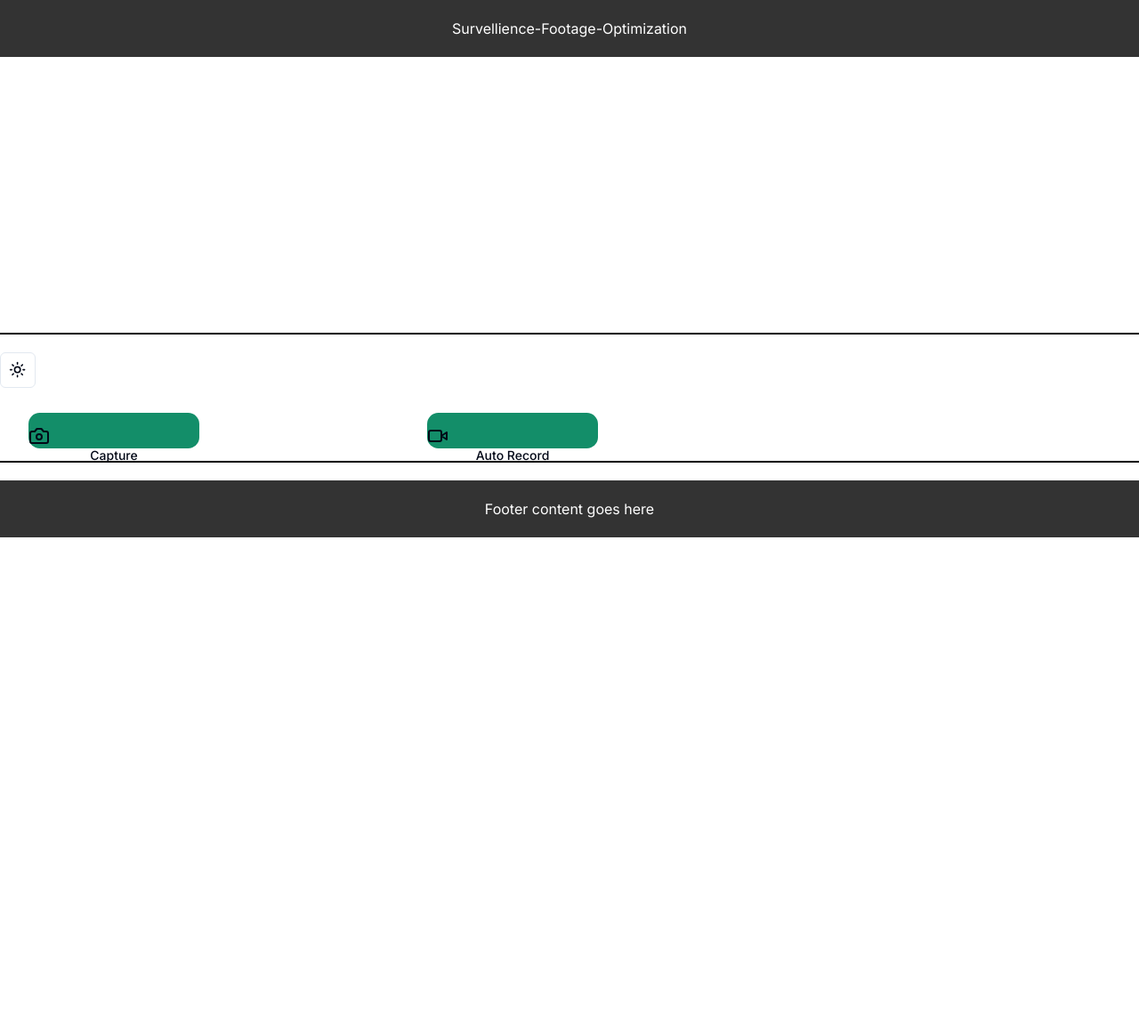
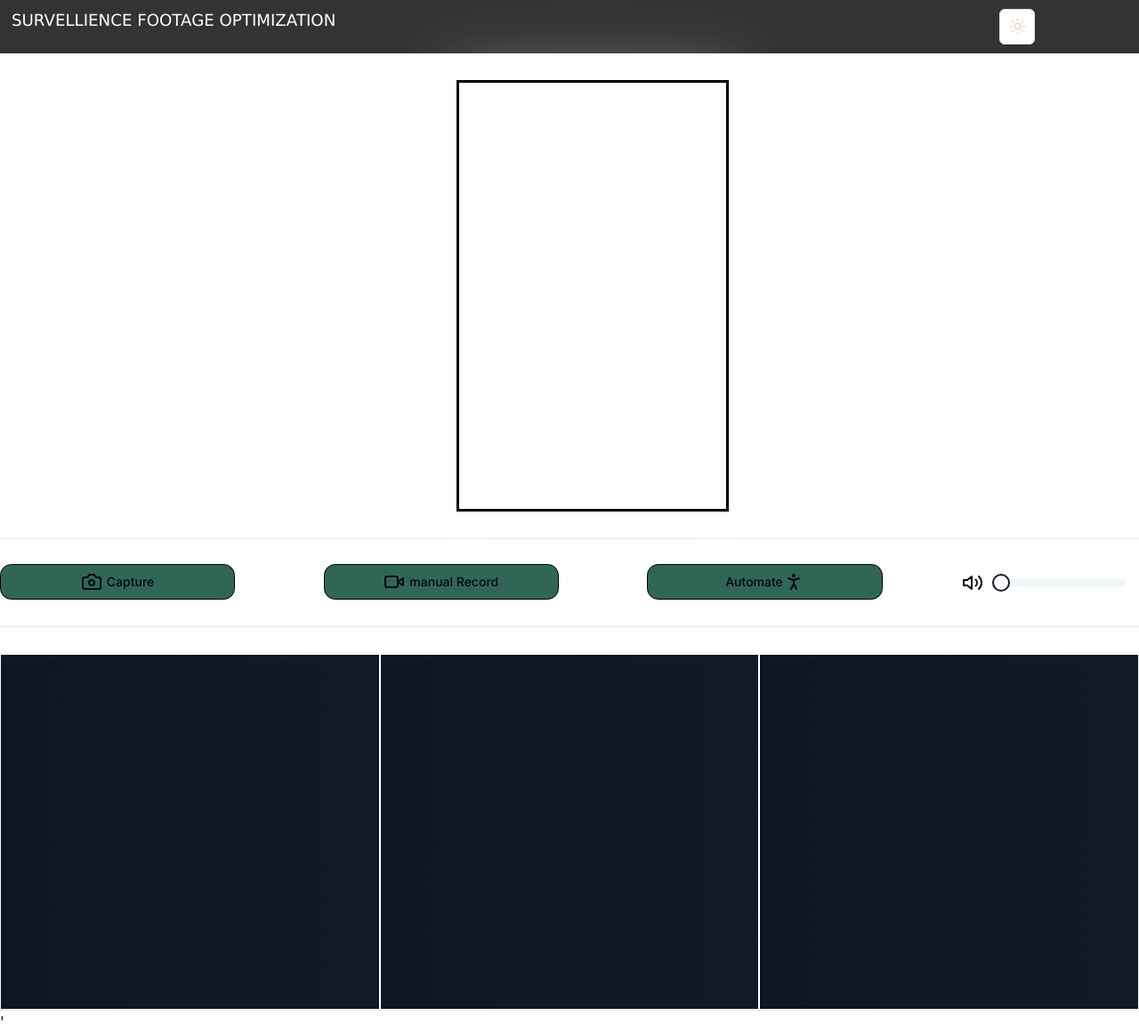
Before and after one commit to Pinakesh2703/Survellience-Footage-Optimization, a Next.js app: page / in a window 1280 px wide. Shown: the whole page at 89% size. Before the commit the page ends 800 px from the top, so only its background shows below. Built offline with nearby package versions, Linux system fonts and the light colour scheme; no server answers.

Commit message:
UI + some functionalities

```diff
--- a/app/customstyle.css
+++ b/app/customstyle.css
@@ -1,55 +1,119 @@
-@import url("https://fonts.googleapis.com/css2?family=Fraunces:opsz,wght@9..144,700&family=Montserrat:wght@500;700&display=swap");
 
-body{
-    /* background-image: url("Pagebackground.jpg"); */
-    /* background-color: blanchedalmond; */
+.cambox {
+    position: relative;
+    left: 2vw;
+    width: fit-content; /* Adjust the width as needed */
+    height: 485px;
+    margin-inline:auto ;
+    margin-top: 10px;
+    box-shadow: 0 0 70px 0 rgba(255, 255, 255, 0.5);
+    margin-bottom: 30px;
+    border: 3px solid black;
 }
 
-.h-screen{
-    color: rgb(169, 130, 78);
+.soundslider {
+    display: flex;
+    align-items: center; /* Align items vertically */
+    width: 20vw;
+    padding-right: 15px;
+  }
+
+  .soundslider .icon {
+    flex: none; /* Do not allow resizing */
+    width: auto; /* Set width based on content */
+  }
+
+  .soundslider .slider {
+    flex: 1; /* Allow slider to take remaining space */
+    margin-left: 10px; /* Adjust margin for spacing */
+  }
+
+
+/* -------------------------------------------------------------------------------------------------------------------------------  */
+.ButtonParent {
+    display: flex;
+    gap: 7vw;
+    justify-content: space-evenly;
 }
-.cambox {
-    position: relative;
-    width: 50vw; /* Adjust the width as needed */
-    height: 30%;
-    margin-inline:auto ;
-    margin-top: 10px;
-}
-.container{
-    display: flex;
-    gap: 20vw;
-}
-.box{
+
+.box {
     display: block;
     margin: 2em 0 1em 0;
-    background-color: rgb(19, 142, 105);
+    background-color: rgb(49, 102, 86);
     position: relative;
-    /* left: 15vw; */
-    width: 15vw;
+    width: 27vw;
     padding: 1em 0;
-    color: var(--white);
     border: 0;
     border-radius: 0.9em;
     outline: none;
     cursor: pointer;
+    border: 1px solid black;
+    margin-bottom: 30px;
 }
-box:hover{
-    scale: 105%;
+
+.box:hover {
+    transform: scale(1.05);
 }
-.separator{
-    color: black;
-    border: 1px solid black;
-    margin-bottom: 20px;
-}
-.footer {
+
+/* -------------------------------------------------------------------------------------------------------------------------------  */
+
+.flex-container {
+    display: flex;
+    margin-top: 30px;
+  }
+
+  .flex-item {
+    flex: 1;
+    border: 1px solid #000;
+    padding: 10px;
+    background: linear-gradient(to right,#0f1623 ,#101b27);
+    height: 50vh;
+    color: white; /* Text color for better visibility */
+    display: flex;
+    align-items: center;
+    justify-content: center;
+    border: 0.5px solid white;
+    border-collapse: collapse;
+  }
+  .flex-item:hover{
+    scale: 1.025;
+  }
+/* ------------------------------------------------------------------------------------------------------------------------------- */
+.header {
+    display: flex;
     background-color: #333;
     color: white;
-    padding: 20px;
+    padding: 10px;
     text-align: center;
-  }
-.header {
-    background-color: #333;
-    color: white;
-    padding: 20px;
-    text-align: center;
+    gap: 70vw;
+    margin-bottom:30px ;
+    width: 100vw;
 }
+
+.headerLeft {
+    font-family: Verdana, Geneva, Tahoma, sans-serif;
+    font-size: small;
+    scale: 1.4;
+    margin: 5px;
+    margin-left: 15px;
+    position: relative;
+    left: 40px;
+
+}
+
+
+.headerRight {
+    position: relative;
+    right: 5%;
+    color: rgba(170, 102, 77, 0.265);
+}
+ModeToggle{
+    color: aquamarine;
+}
+
+/* -------------------------------------------------------------------------------------------------------------------------- */
+
+.ModeToggle {
+    position: relative;
+    right: 5vw;
+}
--- a/app/layout.tsx
+++ b/app/layout.tsx
@@ -2,6 +2,7 @@ import type { Metadata } from "next";
 import { Inter } from "next/font/google";
 import "./globals.css";
 import { ThemeProvider } from "@/components/theme-provider"
+import { Toaster } from "@/components/ui/sonner"
 
 const inter = Inter({ subsets: ["latin"] });
 
@@ -22,6 +23,7 @@ export default function RootLayout({
             attribute="class"
             defaultTheme="system">
         {children}
+        <Toaster />
         </ThemeProvider>
         </body>
     </html>
--- a/app/page.tsx
+++ b/app/page.tsx
@@ -4,8 +4,13 @@ import Webcam from 'react-webcam';
 import './customstyle.css';
 import { Separator } from '@/components/ui/separator';
 import { ModeToggle } from '@/components/theme-toggle';
-import { Camera, CameraIcon, VideoIcon } from 'lucide-react';
+import { Camera, CameraIcon, PersonStanding, VideoIcon, Volume2Icon } from 'lucide-react';
 import { Button } from '@/components/ui/button';
+import { toast } from "sonner"
+import { Puff} from 'react-loader-spinner';
+import { Slider } from '@/components/ui/slider';
+
+
 type Props = {}
 
 
@@ -13,33 +18,66 @@ const Page = (Props: Props) => {
   const webcamRef = useRef<Webcam>(null);
   const canvasRef = useRef<HTMLCanvasElement>(null);
   const [isRecording, setIsRecording] = useState<boolean>(false);
+  const [autoRecordEnabled, setAutoRecordEnabled] = useState<boolean>(false);
+  const  [volume,setvolume]= useState(0);
   return (
     <body>
-      {/* <button>
+      <div className='header'>
+      <div className="headerLeft">SURVELLIENCE FOOTAGE OPTIMIZATION</div>
+        <div className='headerRight'><ModeToggle></ModeToggle></div>
+      </div>
 
-      </button> */}
-      <div className='header'>
-      Survellience-Footage-Optimization
-      </div>
+
         <div className='cambox'>
           <Webcam ref={webcamRef} mirrored className='webcamclass' />
           <canvas ref={canvasRef}
           className='canvasclass'></canvas>
         </div>
+
+
+
         <Separator className='separator'/>
-        <ModeToggle></ModeToggle>
 
-        <div className='container'>
-          <Button variant={'outline'} className='box' onClick={userPromptScreenshot}><CameraIcon/>Capture</Button>
-          <Button  variant={isRecording ? 'destructive' : 'outline'} className='box'  onClick={userPromptRecord}><VideoIcon/>Auto Record</Button>
-          {/* <button className='box'  onClick={}><VideoIcon/>manual record</button> */}
+
+        <div style={{ display: 'flex', justifyContent: 'center', alignItems: 'center' }} className='ButtonParent'>
+
+
+            <Button variant={'outline'} className='box' onClick={userPromptScreenshot} style={{ display: 'flex', alignItems: 'center' }}>
+              <CameraIcon style={{ marginRight: '5px' }} />
+              Capture
+            </Button>
+
+
+            <Button variant={isRecording ? 'destructive' : 'outline'} className='box' onClick={userPromptRecord} style={{ display: 'flex', alignItems: 'center', marginLeft: '10px' }}>
+              <VideoIcon style={{ marginRight: '5px' }} />
+              manual Record
+            </Button>
+
+            <Button style={{ display: 'flex', justifyContent: 'center', alignItems: 'center', marginLeft: '10px' }} className='box'variant={autoRecordEnabled ? 'destructive' : 'outline'}
+              size={'icon'}
+              onClick={toggleAutoRecord}>
+                Automate
+            {autoRecordEnabled?<Puff color="red" height={33}></Puff>:<PersonStanding/>}
+            </Button>
+
+            <div className="soundslider">
+          <div className="icon"><Volume2Icon/></div>
+          <div className="slider"><Slider max={1} min={0} step={0.1}></Slider></div>
         </div>
 
-        <Separator className='separator'/>
-        <div className='footer'>
-        Footer content goes here
-      </div>
+        </div>
+
+        <Separator className='2px white'/>
+        <div className="flex-container">
+          <div className="flex-item"></div>
+          <div className="flex-item"></div>
+          <div className="flex-item"></div>
+        </div>
+
+      <Separator className='separator'/>'
+        <div></div>
     </body>
+
 
   );
   function userPromptScreenshot(){
@@ -48,9 +86,24 @@ const Page = (Props: Props) => {
     //save it to downloads
   }
   function userPromptRecord(){
-    // record
+    // check if recording
+        //then stop recording
+        //save it to downloads
 
-    // save
+    // if not recording
+      //start recording
+  }
+  function toggleAutoRecord(){
+    if(autoRecordEnabled){
+      setAutoRecordEnabled(false);
+      toast("AutoRecord Disabled")
+
+    }
+    else{
+      setAutoRecordEnabled(true);
+      toast("AutoRecord Enabled")
+
+    }
   }
 };
 
--- /dev/null
+++ b/components/ui/popover.tsx
@@ -0,0 +1,31 @@
+"use client"
+
+import * as React from "react"
+import * as PopoverPrimitive from "@radix-ui/react-popover"
+
+import { cn } from "@/lib/utils"
+
+const Popover = PopoverPrimitive.Root
+
+const PopoverTrigger = PopoverPrimitive.Trigger
+
+const PopoverContent = React.forwardRef<
+  React.ElementRef<typeof PopoverPrimitive.Content>,
+  React.ComponentPropsWithoutRef<typeof PopoverPrimitive.Content>
+>(({ className, align = "center", sideOffset = 4, ...props }, ref) => (
+  <PopoverPrimitive.Portal>
+    <PopoverPrimitive.Content
+      ref={ref}
+      align={align}
+      sideOffset={sideOffset}
+      className={cn(
+        "z-50 w-72 rounded-md border bg-popover p-4 text-popover-foreground shadow-md outline-none data-[state=open]:animate-in data-[state=closed]:animate-out data-[state=closed]:fade-out-0 data-[state=open]:fade-in-0 data-[state=closed]:zoom-out-95 data-[state=open]:zoom-in-95 data-[side=bottom]:slide-in-from-top-2 data-[side=left]:slide-in-from-right-2 data-[side=right]:slide-in-from-left-2 data-[side=top]:slide-in-from-bottom-2",
+        className
+      )}
+      {...props}
+    />
+  </PopoverPrimitive.Portal>
+))
+PopoverContent.displayName = PopoverPrimitive.Content.displayName
+
+export { Popover, PopoverTrigger, PopoverContent }
--- /dev/null
+++ b/components/ui/slider.tsx
@@ -0,0 +1,28 @@
+"use client"
+
+import * as React from "react"
+import * as SliderPrimitive from "@radix-ui/react-slider"
+
+import { cn } from "@/lib/utils"
+
+const Slider = React.forwardRef<
+  React.ElementRef<typeof SliderPrimitive.Root>,
+  React.ComponentPropsWithoutRef<typeof SliderPrimitive.Root>
+>(({ className, ...props }, ref) => (
+  <SliderPrimitive.Root
+    ref={ref}
+    className={cn(
+      "relative flex w-full touch-none select-none items-center",
+      className
+    )}
+    {...props}
+  >
+    <SliderPrimitive.Track className="relative h-2 w-full grow overflow-hidden rounded-full bg-secondary">
+      <SliderPrimitive.Range className="absolute h-full bg-primary" />
+    </SliderPrimitive.Track>
+    <SliderPrimitive.Thumb className="block h-5 w-5 rounded-full border-2 border-primary bg-background ring-offset-background transition-colors focus-visible:outline-none focus-visible:ring-2 focus-visible:ring-ring focus-visible:ring-offset-2 disabled:pointer-events-none disabled:opacity-50" />
+  </SliderPrimitive.Root>
+))
+Slider.displayName = SliderPrimitive.Root.displayName
+
+export { Slider }
--- a/package.json
+++ b/package.json
@@ -10,7 +10,9 @@
   },
   "dependencies": {
     "@radix-ui/react-dropdown-menu": "^2.0.6",
+    "@radix-ui/react-popover": "^1.0.7",
     "@radix-ui/react-separator": "^1.0.3",
+    "@radix-ui/react-slider": "^1.1.2",
     "@radix-ui/react-slot": "^1.0.2",
     "class-variance-authority": "^0.7.0",
     "clsx": "^2.1.0",
@@ -19,6 +21,7 @@
     "next-themes": "^0.2.1",
     "react": "^18",
     "react-dom": "^18",
+    "react-loader-spinner": "^6.1.6",
     "react-webcam": "^7.2.0",
     "sonner": "^1.4.3",
     "tailwind-merge": "^2.2.1",
```
Also changed, not shown: 1 other file (tests, documents, lock files or other folders).
